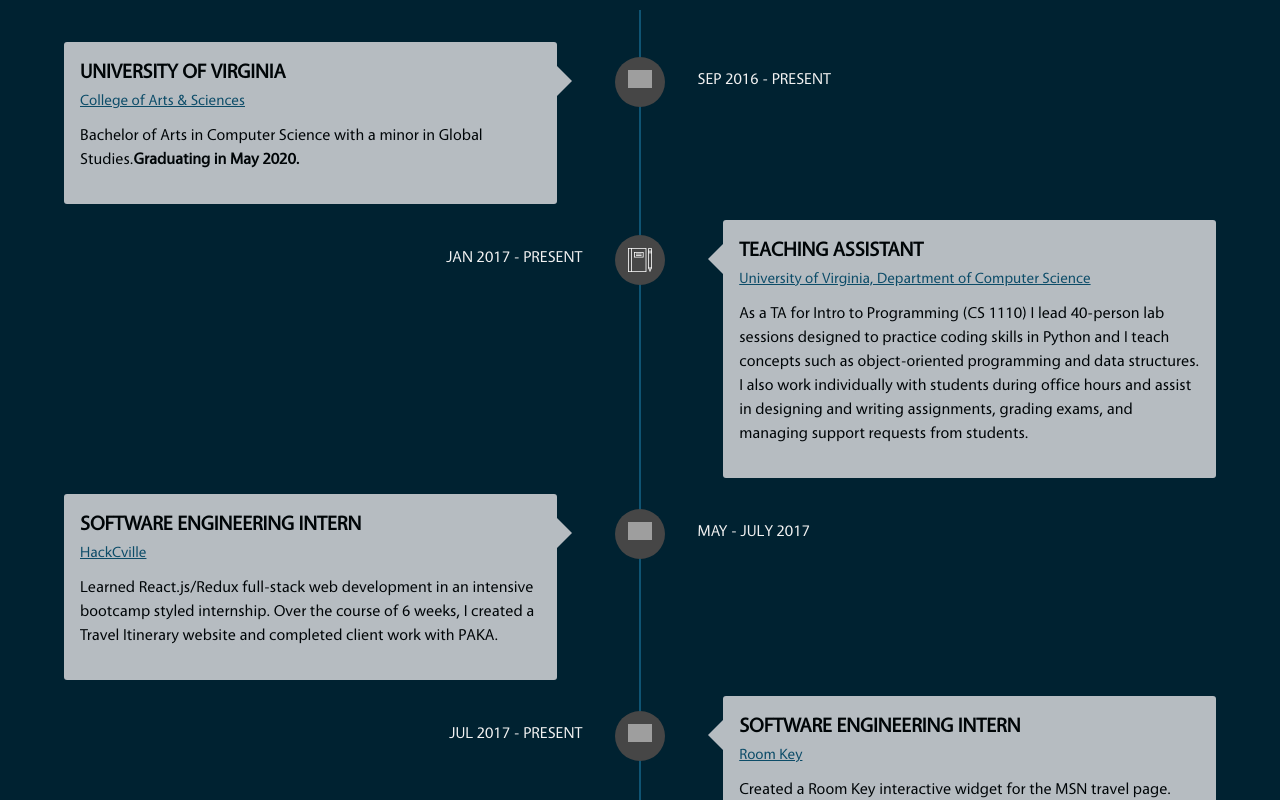
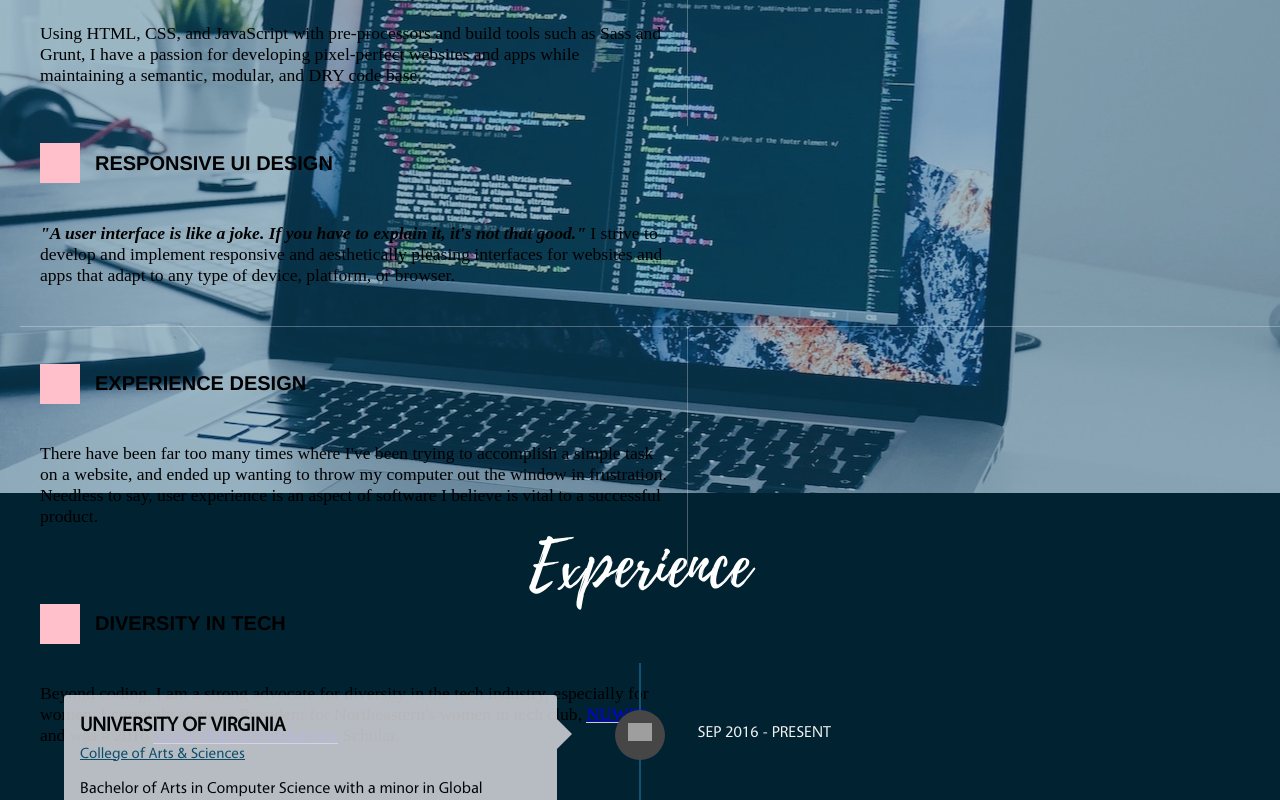
Before and after one commit to kravikanti-zz/PersonalWebsite, a React (Create React App) app in the folder website/: page / in a window 1280 px wide. Shown: the part 2460-3260 px from the top of the page. Built offline with nearby package versions, Linux system fonts and the light colour scheme; grey boxes are pictures that could not be loaded.

Commit message:
Add what I do section

```diff
--- a/website/src/App.css
+++ b/website/src/App.css
@@ -287,6 +287,7 @@
 
 .skills-container {
   background: #0f5473;
+  /* border: 1.5em solid #002231; */
 }
 
 /*.outer-skills-container:before {
@@ -423,12 +424,12 @@
   background-repeat: no-repeat;
   background-position: center center;
   width: 100%;
-  height: 100%;
+  height: 100vh;
   margin: 0 auto;
 }
 
 .passion-inner-container {
-  background-color: rgba(15, 84, 115, 0.3);
+  background-color: rgba(15, 84, 115, 0.4);
   height: 100%;
   margin: 0 auto;
 }
@@ -441,8 +442,159 @@
   padding: 0.4em;
 }
 
-.passion-context {
+.passion-content {
   color: white;
+  font-family: 'Vegur';
+}
+
+#services-section a {
+  display: inline-block;
+  position: relative;
+}
+#services-section a:after {
+  content: '';
+  width: 100%;
+  position: absolute;
+  left: 0;
+  bottom: 2px;
+  border-width: 0 0 .5px;
+  border-style: solid;
+  border-color: #cbcbcb;
+}
+#services-section .services-wrapper {
+  width: 100%;
+  margin: 0 auto;
+  padding: 20px;
+}
+@media only screen and (max-width: 1000px) {
+  #services-section .services-wrapper {
+    padding: 0;
+  }
+}
+#services-section .service-row {
+  width: 100%;
+  height: 50%;
+}
+@media only screen and (max-width: 660px) {
+  #services-section .service-row {
+    height: auto;
+  }
+}
+#services-section .service-row:nth-of-type(odd) {
+  border-bottom: 1px solid rgba(242, 242, 242, .3);
+}
+@media only screen and (max-width: 660px) {
+  #services-section .service-row:nth-of-type(odd) {
+    border: none;
+  }
+}
+#services-section .service-row:nth-of-type(even) .service-column {
+  padding-top: 40px;
+}
+@media only screen and (max-width: 660px) {
+  #services-section .service-row:nth-of-type(even) .service-column {
+    padding-top: 20px;
+  }
+}
+#services-section .service-row .service-column {
+  display: inline-block;
+  vertical-align: top;
+  width: 49%;
+  height: 100%;
+  padding: 20px;
+  overflow: hidden;
+  white-space: nowrap;
+}
+@media only screen and (max-width: 660px) {
+  #services-section .service-row .service-column {
+    display: block;
+    width: 100%;
+    border: none;
+  }
+}
+@media only screen and (max-width: 480px) {
+  #services-section .service-row .service-column {
+    padding: 20px 0;
+  }
+}
+#services-section .service-row .service-column:nth-of-type(odd) {
+  border-right: 1px solid rgba(242, 242, 242, .3);
+}
+@media only screen and (max-width: 660px) {
+  #services-section .service-row .service-column:nth-of-type(odd) {
+    border: none;
+  }
+}
+#services-section .service-row .service-column .service-img {
+  width: 40px;
+  margin-right: 15px;
+  display: inline-block;
+  vertical-align: middle;
+  position: relative;
+  top: -5px;
+}
+#services-section .service-row .service-column .sprite {
+  width: 40px;
+  height: 40px;
+  margin-right: 15px;
+  display: inline-block;
+  vertical-align: middle;
+  position: relative;
+  top: -3px;
+  background-repeat: no-repeat;
+  background-position: center center;
+  background-size: 100%;
+}
+@media only screen and (max-width: 400px) {
+  #services-section .service-row .service-column .sprite {
+    width: 35px;
+    height: 35px;
+  }
+}
+#services-section .service-row .service-column .sprite.webdev {
+  /* background-image: url(../img/icons/html.png); */
+  background: pink;
+}
+#services-section .service-row .service-column .sprite.ui {
+  /* background-image: url(../img/icons/pencil.png); */
+  background: pink;
+  background-size: 90%;
+}
+#services-section .service-row .service-column .sprite.xd {
+  /* background-image: url(../img/icons/ux-design.png); */
+  background: pink;
+}
+#services-section .service-row .service-column .sprite.wit {
+  /* background-image: url(../img/icons/internet.png); */
+  background: pink;
+  background-size: 90%;
+}
+#services-section .service-row .service-column .service-heading {
+  font-family: Gotham, Helvetica, Arial, sans-serif;
+  text-transform: uppercase;
+  margin: 0 0 30px;
+  font-size: 20px;
+  display: inline-block;
+}
+@media only screen and (max-width: 1170px) {
+  #services-section .service-row .service-column .service-heading {
+    font-size: 2vw;
+  }
+}
+@media only screen and (max-width: 660px) {
+  #services-section .service-row .service-column .service-heading {
+    font-size: 4vw;
+  }
+}
+@media only screen and (max-width: 440px) {
+  #services-section .service-row .service-column .service-heading {
+    font-size: 16px;
+  }
+}
+#services-section .service-row .service-column .service-text {
+  font-size: 1.1em;
+  margin-bottom: 20px;
+  white-space: initial;
 }
 
 /* Experience Page Styling */
--- a/website/src/App.js
+++ b/website/src/App.js
@@ -298,6 +298,87 @@ class App extends Component {
         <div className="passion-outer-container">
           <div className="passion-inner-container">
             <div className="passion-heading">What I Do</div>
+            {/* <div className="passion-content">Section 1</div>
+            <div className="passion-content">Section 2</div>
+            <div className="passion-content">Section 3</div> */}
+            <section id="services-section" className="section gap">
+              <div
+                className="bg"
+                data-anchor-target="#services-section"
+                data-bottom-top="transform: translate3d(0px, -150px, 0px);"
+                data-top-bottom="transform: translate3d(0px, 150px, 0px);"
+              />
+              <div className="overlay-wrapper">
+                <div className="fade-in">
+                  <h1 className="section-heading">What I Do</h1>{" "}
+                  <span className="divider" />
+                  <div className="services-wrapper">
+                    <div className="service-row">
+                      <div className="service-column">
+                        <div className="sprite webdev" />
+                        <h2 className="service-heading">Web Development</h2>
+                        <p className="service-text">
+                          Using HTML, CSS, and JavaScript with pre-processors
+                          and build tools such as Sass and Grunt, I have a
+                          passion for developing pixel-perfect websites and apps
+                          while maintaining a semantic, modular, and DRY code
+                          base.
+                        </p>
+                      </div>
+                      <div className="service-column">
+                        <div className="sprite ui" />
+                        <h2 className="service-heading">
+                          Responsive UI Design
+                        </h2>
+                        <p className="service-text">
+                          <strong>
+                            <em>
+                              "A user interface is like a joke. If you have to
+                              explain it, it's not that good."
+                            </em>
+                          </strong>{" "}
+                          I strive to develop and implement responsive and
+                          aesthetically pleasing interfaces for websites and
+                          apps that adapt to any type of device, platform, or
+                          browser.
+                        </p>
+                      </div>
+                    </div>
+                    <div className="service-row">
+                      <div className="service-column">
+                        <div className="sprite xd" />
+                        <h2 className="service-heading">Experience Design</h2>
+                        <p className="service-text">
+                          There have been far too many times where I've been
+                          trying to accomplish a simple task on a website, and
+                          ended up wanting to throw my computer out the window
+                          in frustration. Needless to say, user experience is an
+                          aspect of software I believe is vital to a successful
+                          product.
+                        </p>
+                      </div>
+                      <div className="service-column">
+                        <div className="sprite wit" />
+                        <h2 className="service-heading">Diversity in Tech</h2>
+                        <p className="service-text">
+                          Beyond coding, I am a strong advocate for diversity in
+                          the tech industry, especially for women. I currently
+                          serve as President for Northeastern's women in tech
+                          club,{" "}
+                          <a href="http://nuwit.ccs.neu.edu/" target="_blank">
+                            NUWIT
+                          </a>, and was a 2016{" "}
+                          <a href="http://ghc.anitaborg.org/" target="_blank">
+                            Grace Hopper Conference
+                          </a>{" "}
+                          Scholar.
+                        </p>
+                      </div>
+                    </div>
+                  </div>
+                </div>
+              </div>
+            </section>
           </div>
         </div>
 
```
